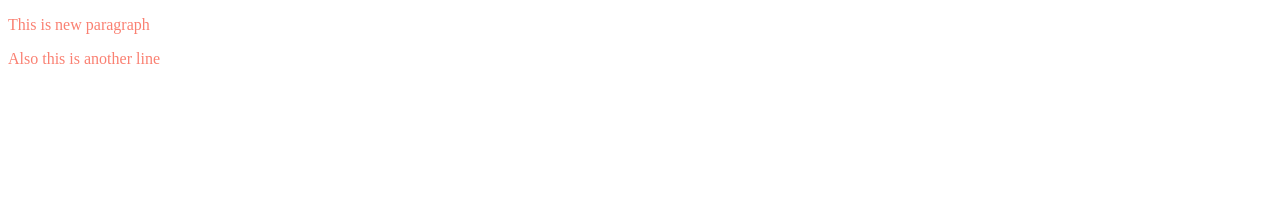
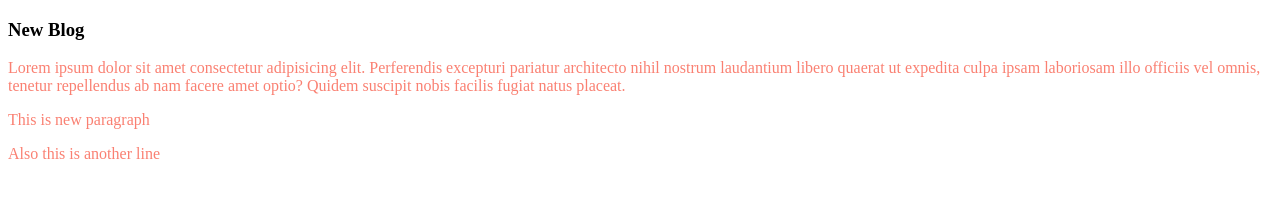
Before and after one commit to alihaider-dev/my-first-repo, a plain HTML site: page index.html in a window 1280 px wide. Drawn offline with Linux system fonts and the light colour scheme.

Commit message:
New code added from Blog branch

```diff
--- a/index.html
+++ b/index.html
@@ -8,6 +8,15 @@
     <link rel="stylesheet" href="style.css" />
   </head>
   <body>
+    <h3>New Blog</h3>
+    <p>
+      Lorem ipsum dolor sit amet consectetur adipisicing elit. Perferendis
+      excepturi pariatur architecto nihil nostrum laudantium libero quaerat ut
+      expedita culpa ipsam laboriosam illo officiis vel omnis, tenetur
+      repellendus ab nam facere amet optio? Quidem suscipit nobis facilis fugiat
+      natus placeat.
+    </p>
+
     <p>This is new paragraph</p>
     <p>Also this is another line</p>
   </body>
```
